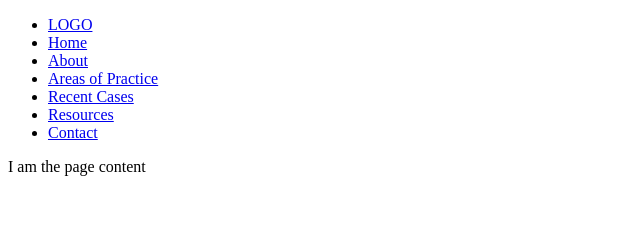
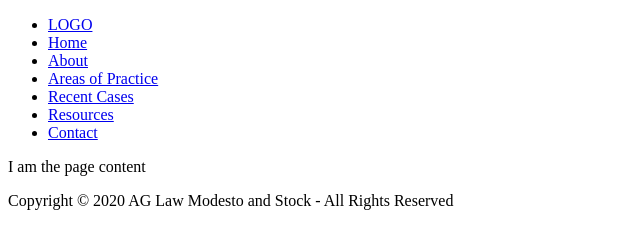
Before and after one commit to kechamberlin/ag-law-2020, a Gatsby site in the folder gatsby/: page / in a window 1280 px wide. Shown: the whole page, without its empty margins (0-640 px from the left). Built offline with nearby package versions, Linux system fonts and the light colour scheme; Gatsby itself is replaced by a stand-in of ours.

Commit message:
Imported Footer component and added to bottom of return statement.

```diff
--- a/gatsby/src/components/Layout.js
+++ b/gatsby/src/components/Layout.js
@@ -1,11 +1,13 @@
 import React from 'react';
 import Nav from './Nav';
+import Footer from './Footer';
 
 export default function Layout() {
   return (
     <div>
       <Nav />
       <p>I am the page content</p>
+      <Footer />
     </div>
   );
 }
```
